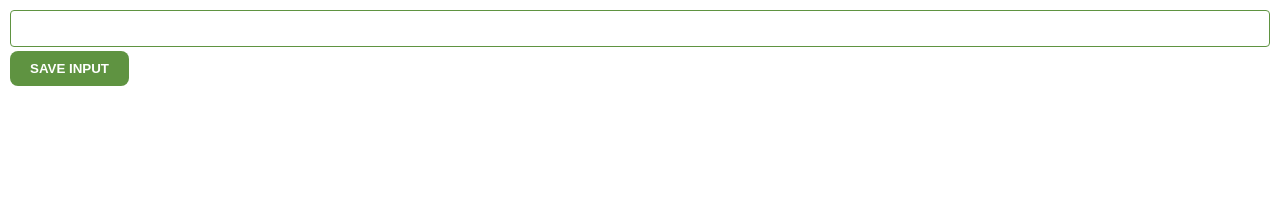
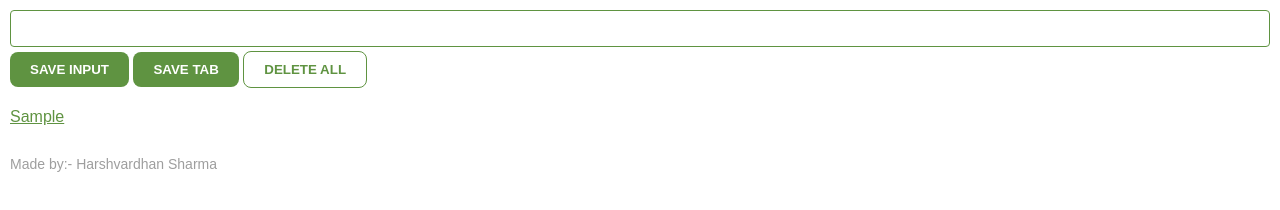
Before and after one commit to vardhan0604/chrome-extension, a browser extension: page index.html in a window 1280 px wide. Both pictures are taken after typing "Sample" into the empty fields and a click on the button "SAVE INPUT". Drawn offline with Linux system fonts and the light colour scheme.

Commit message:
project update

```diff
--- a/index.css
+++ b/index.css
@@ -2,6 +2,7 @@ body {
     margin: 0;
     padding: 10px;
     font-family: Arial, Helvetica, sans-serif;
+    min-width: 400px;
 }
 
 /*
@@ -30,3 +31,29 @@ button {
     font-weight: bold;
     border-radius: 8px;
 }
+
+ul {
+    margin-top: 20px;
+    list-style: none;
+    padding-left: 0;
+}
+
+li {
+    margin-top: 5px;
+}
+
+li a {
+    color: #5f9341;
+}
+footer{
+    color: rgb(158, 158, 158);
+    font-size: 14px;
+    margin-top: 30px;
+}
+#dlt-btn{
+    border: 1px solid #5f9341;
+    background-color: #fff;
+    display: inline-block;
+    color: #5f9341;
+    font-weight: bold;
+}
--- a/index.html
+++ b/index.html
@@ -5,8 +5,12 @@
     <body>
         <input type="text" id="input-el">
         <button id="input-btn">SAVE INPUT</button>
+        <button id="tab-btn">SAVE TAB</button>
+        <button id="dlt-btn">DELETE ALL</button>
         <ul id="ul-el"></ul>
 
         <script src="index.js"></script>
     </body>
+    <footer>Made by:- Harshvardhan Sharma
+    </footer>
 </html>
--- a/index.js
+++ b/index.js
@@ -2,16 +2,49 @@ let myLeads=[]
 const inputBtn = document.getElementById("input-btn")
 const inputEl=document.getElementById("input-el");
 const ulEl=document.getElementById("ul-el");
+const dltBtn=document.getElementById("dlt-btn");
+const tabBtn=document.getElementById("tab-btn")
+
+const leadsFromLocalStorage = JSON.parse( localStorage.getItem("myLeads") )
+if(leadsFromLocalStorage){
+    myLeads=leadsFromLocalStorage;
+    output(myLeads);
+}
+
 
 inputBtn.addEventListener("click", function() {
+// pushes input value into tha array and clears the input box
     myLeads.push(inputEl.value);
-    console.log(myLeads)
     inputEl.value='';
 
+    // store myleads in the local storage
+    localStorage.setItem("myLeads",JSON.stringify(myLeads));
+    console.log(localStorage.getItem("myLeads"));
+
+// call output function
+    output(myLeads)
 })
 
+
+function output(leads){
+    let listItems=""
     let i=0;
-    for(i=0;i<myLeads.length;i++){
-        ulEl.innerHTML += "<li>"+myLeads[i]+"</li>"
-        console.log(myLeads[i]);
+    for(i=0;i<leads.length;i++){
+        listItems +=`
+        <li>
+            <a href=${leads[i]} target="_blank">
+                ${leads[i]}
+            </a>
+        </li>`
+
     }
+    ulEl.innerHTML=listItems;
+
+}
+
+dltBtn.addEventListener("dblclick",function () {
+    localStorage.clear;
+    myLeads=[]
+     output(myLeads);
+
+})
```
Also changed, not shown: lead.png (added), manifest.json (added).
